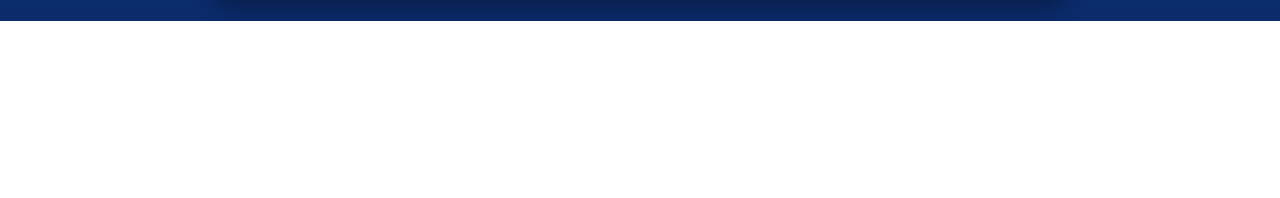
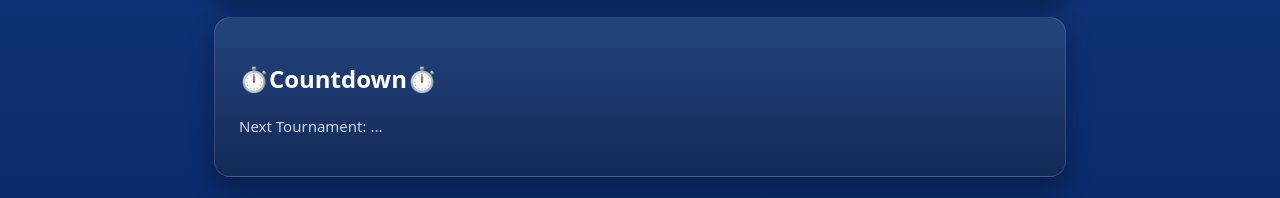
Before and after one commit to gilstero/EmoryClashTournament, a website: page index.html in a window 1280 px wide. Shown: the part 1109-1307 px from the top of the page. Before the commit the page ends 1130 px from the top, so only its background shows below. Drawn offline with Linux system fonts and the light colour scheme; a script that the page names is missing.

Commit message:
Update index.html

```diff
--- a/index.html
+++ b/index.html
@@ -121,6 +121,14 @@
     <div id="leaderboard"></div>
   </section>
 
+  <section class="card">
+    <h2>⏱️Countdown⏱️</h2>
+    <p class="note muted">
+      Next Tournament: ...
+    </p>
+    <div id="countdown"></div>
+  </section>
+
   </div>
 </div>
 
```
